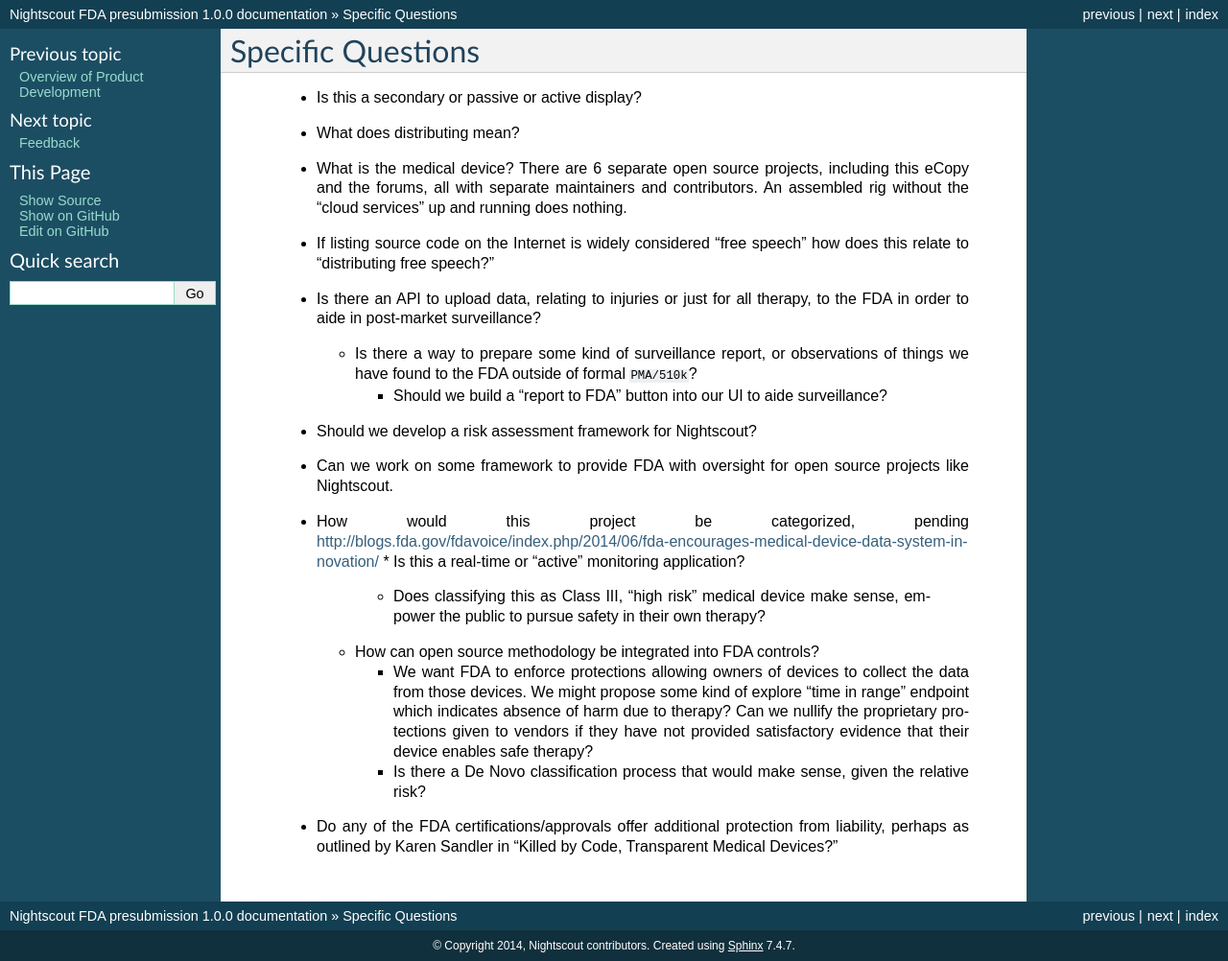
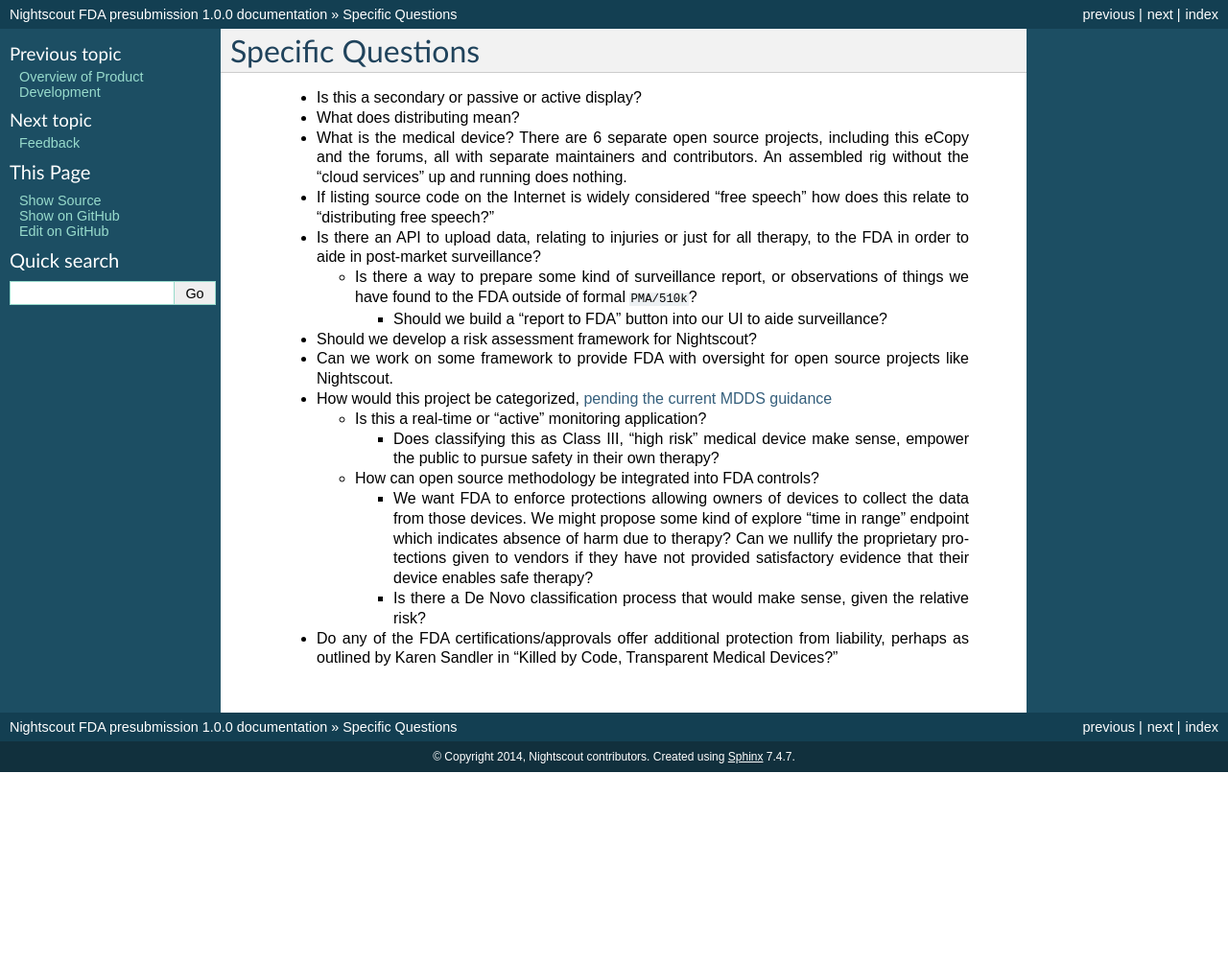
Before and after one commit to nightscout/fda-presubmission, a Sphinx documentation site: the page built from source/05-specific-questions.rst, in a window 1280 px wide. Shown: the whole page at 96% size. Built offline with Sphinx 7.4.7, drawn with Linux system fonts in a browser that asks for light colours; formulas are drawn with MathJax 3; pages that are not in the unit, such as notebooks, are missing from menus; after the commit the page ends 900 px from its top, so only the background shows below that.

Commit message:
link/spacing issue

```diff
--- a/source/05-specific-questions.rst
+++ b/source/05-specific-questions.rst
@@ -31,8 +31,9 @@
   * Can we work on some framework to provide FDA with oversight for open
     source projects like Nightscout.
 
-  * How would this project be categorized, pending
-    http://blogs.fda.gov/fdavoice/index.php/2014/06/fda-encourages-medical-device-data-system-innovation/
+  * How would this project be categorized, `pending the current MDDS
+    guidance`_
+
     * Is this a real-time or "active" monitoring application?
 
       * Does classifying this as Class III, "high risk" medical device
@@ -55,3 +56,5 @@
   * Do any of the FDA certifications/approvals offer additional
     protection from liability, perhaps as outlined by Karen Sandler in "Killed
     by Code, Transparent Medical Devices?"
+
+.. _pending the current MDDS guidance: http://blogs.fda.gov/fdavoice/index.php/2014/06/fda-encourages-medical-device-data-system-innovation/
```
